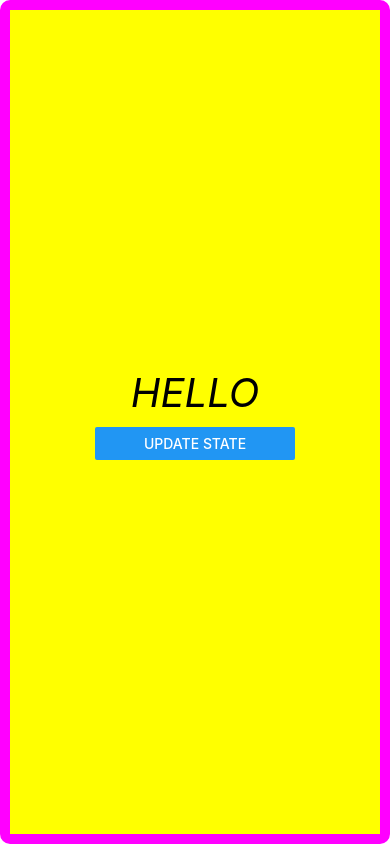
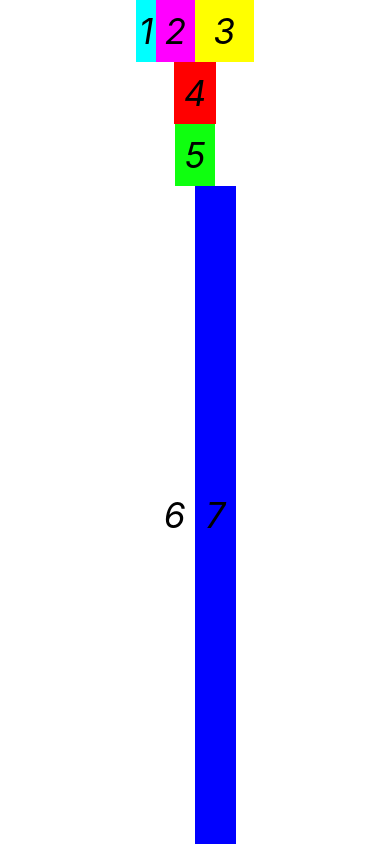
Before and after one commit to DucTran2310/ReactNative_Beginner, a React Native app: screen / in a window 390 px wide. Built offline with nearby package versions, Linux system fonts and the light colour scheme.

Commit message:
Flex box react native

```diff
--- a/App.js
+++ b/App.js
@@ -1,19 +1,38 @@
 import React, { useState } from 'react';
-import {Button, Linking, StyleSheet, Text, View} from 'react-native';
+import { Button, Linking, StyleSheet, Text, View } from 'react-native';
 
 const App = () => {
 
-  const [name, setName] = useState('Hello');
-
-  const handleSetName = () => {
-    setName('Hello AdStar2310!!!')
-  }
-
   return (
     <View style={styles.body}>
-      <Text style={styles.text}>{name}</Text>
-      <View style={styles.button}>
-      <Button title='Update State' onPress={handleSetName}></Button>
+      <View style={styles.row}>
+        <View style={styles.view1}>
+          <Text style={styles.text}>1</Text>
+        </View>
+        <View style={styles.view2}>
+          <Text style={styles.text}>2</Text>
+        </View>
+        <View style={styles.view3}>
+          <Text style={styles.text}>3</Text>
+        </View>
+      </View>
+      <View style={styles.row}>
+        <View style={styles.view4}>
+          <Text style={styles.text}>4</Text>
+        </View>
+      </View>
+      <View style={styles.row}>
+        <View style={styles.view5}>
+          <Text style={styles.text}>5</Text>
+        </View>
+      </View>
+      <View style={styles.big_row}>
+        <View style={styles.view6}>
+          <Text style={styles.text}>6</Text>
+        </View>
+        <View style={styles.view7}>
+          <Text style={styles.text}>7</Text>
+        </View>
       </View>
     </View>
   );
@@ -21,26 +40,71 @@
 
 const styles = StyleSheet.create({
   body: {
-    width: '100%',
-    height: '50%',
     flex: 1,
+    backgroundColor: '#fff',
+    alignItems: 'center',
+    justifyContent: 'center'
+  },
+  row: {
+    flexDirection: 'row',
+    backgroundColor: '#ffffff',
+    alignItems: 'center',
+    justifyContent: 'center',
+  },
+  big_row: {
+    flex: 1,
+    flexDirection: 'row',
+    backgroundColor: '#ffffff',
+    alignItems: 'stretch',
+    justifyContent: 'center',
+  },
+  view1: {
+    flex: 1,
+    backgroundColor: '#00ffff',
+    alignItems: 'center',
+    justifyContent: 'center',
+  },
+  view2: {
+    flex: 2,
+    backgroundColor: '#ff00ff',
+    alignItems: 'center',
+    justifyContent: 'center',
+  },
+  view3: {
+    flex: 3,
     backgroundColor: '#ffff00',
     alignItems: 'center',
     justifyContent: 'center',
-    borderWidth: 10,
-    borderColor: '#ff00ff',
-    borderRadius: 10
+  },
+  view4: {
+    flex: 1,
+    backgroundColor: '#ff0000',
+    alignItems: 'center',
+    justifyContent: 'center',
+  },
+  view5: {
+    flex: 1,
+    backgroundColor: '#0fff0f',
+    alignItems: 'center',
+    justifyContent: 'center',
+  },
+  view6: {
+    flex: 1,
+    backgroundColor: '#ffffff',
+    alignItems: 'center',
+    justifyContent: 'center',
+  },
+  view7: {
+    flex: 1,
+    backgroundColor: '#0000ff',
+    alignItems: 'center',
+    justifyContent: 'center',
   },
   text: {
     color: '#000',
-    fontSize: 40,
+    fontSize: 35,
     fontStyle: 'italic',
     margin: 10,
-    textTransform: 'uppercase'
-  },
-  button: {
-    width: 200,
-    height: 60
   }
 });
 
```
